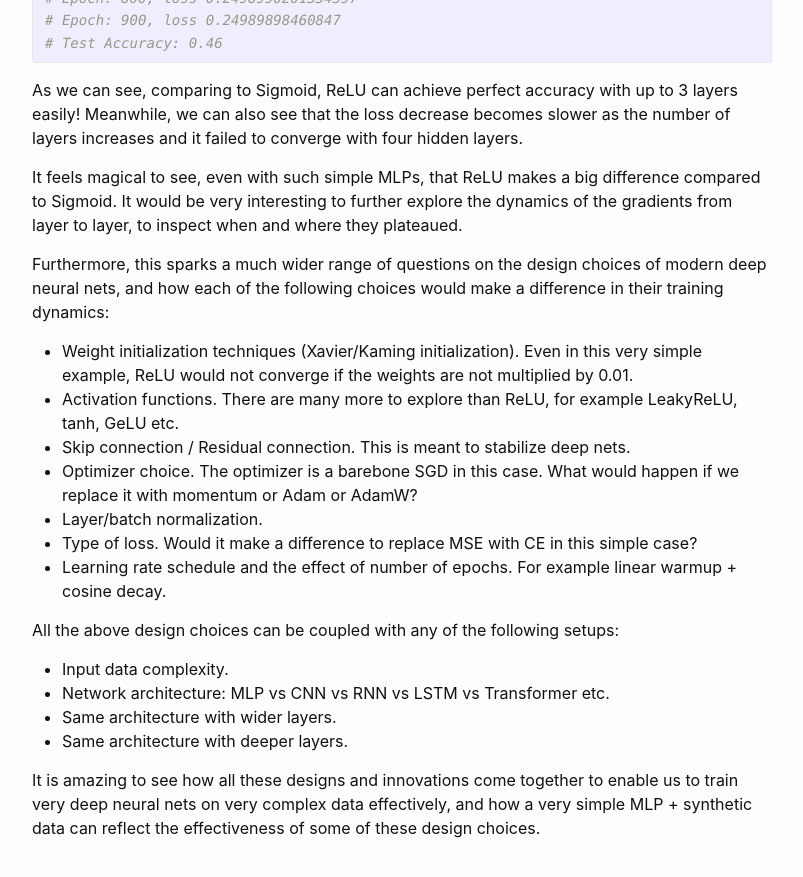
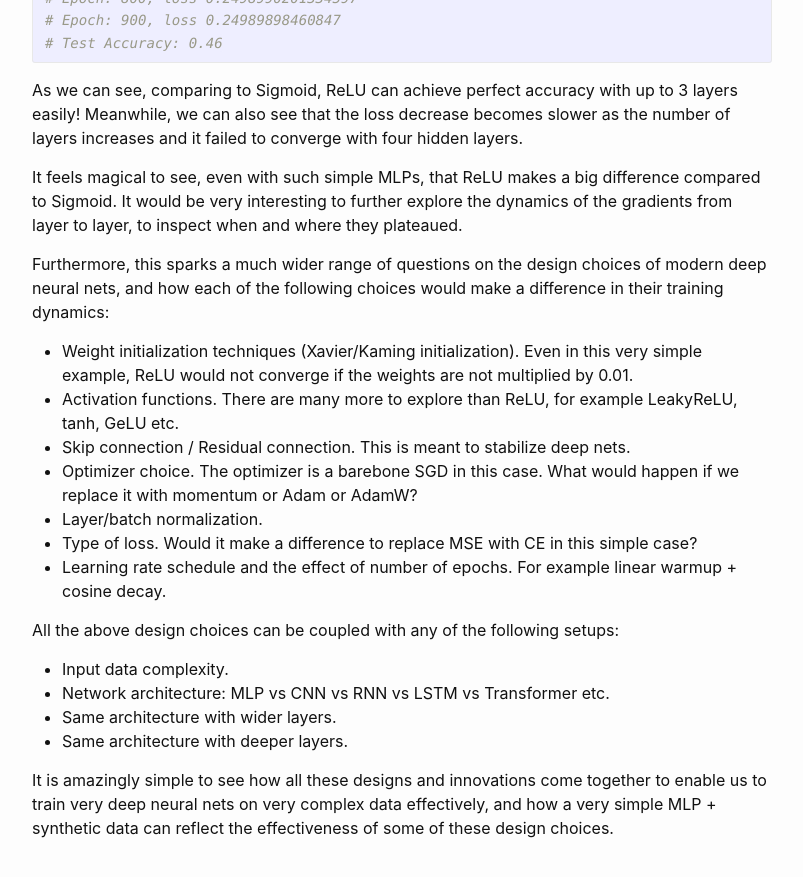
Before and after one commit to snie2012/snie2012.github.io, a Jekyll site: the page built from _posts/2019-03-21-sigmoid-vs-relu.md, in a window 1280 px wide and 900 px high, scrolled down 5543 px. Shown: the top 877 px of the window, without its empty margins (238-1041 px from the left). Built offline with Jekyll 4.4.1, drawn with Linux system fonts in a browser that asks for light colours.

Commit message:
Update 2019-03-21-sigmoid-vs-relu.md

```diff
--- a/_posts/2019-03-21-sigmoid-vs-relu.md
+++ b/_posts/2019-03-21-sigmoid-vs-relu.md
@@ -266,4 +266,4 @@ All the above design choices can be coupled with any of the following setups:
 - Same architecture with wider layers.
 - Same architecture with deeper layers.
 
-It is amazing to see how all these designs and innovations come together to enable us to train very deep neural nets on very complex data effectively, and how a very simple MLP + synthetic data can reflect the effectiveness of some of these design choices.
+It is amazingly simple to see how all these designs and innovations come together to enable us to train very deep neural nets on very complex data effectively, and how a very simple MLP + synthetic data can reflect the effectiveness of some of these design choices.
```
